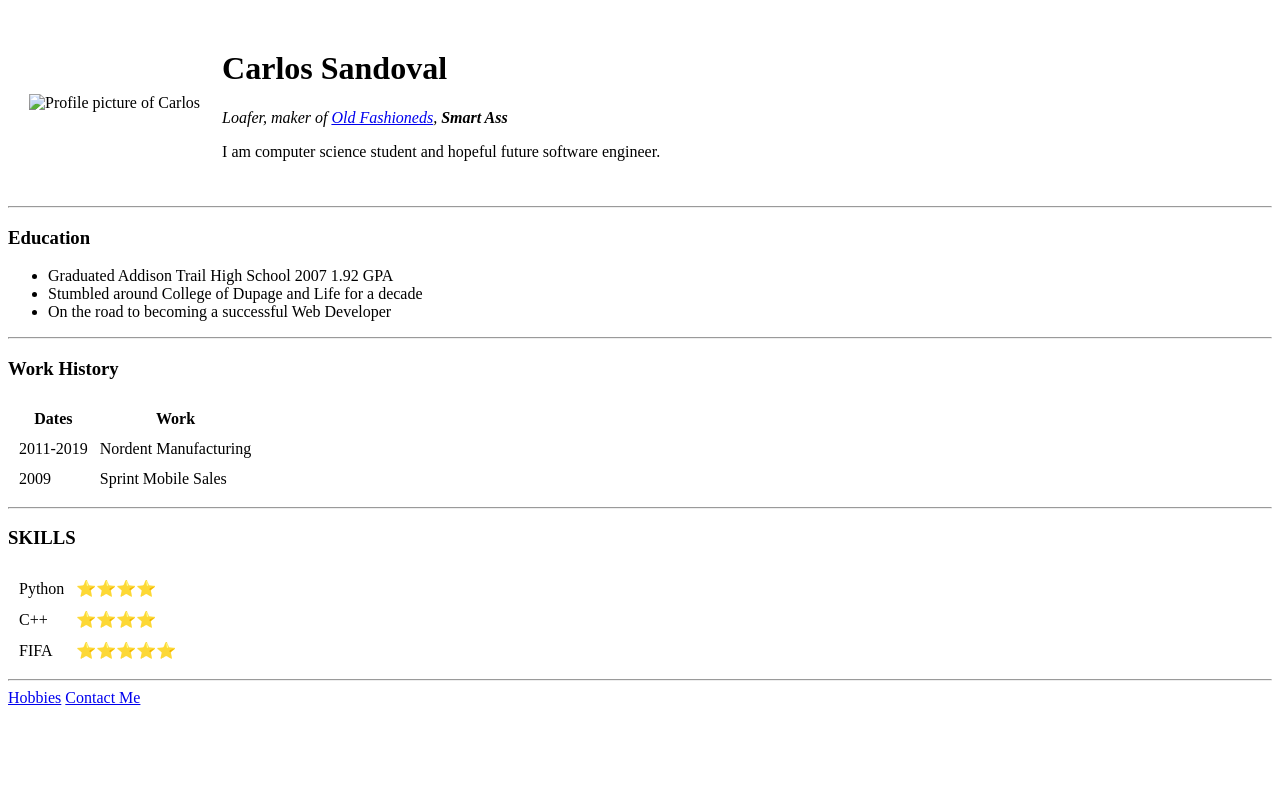
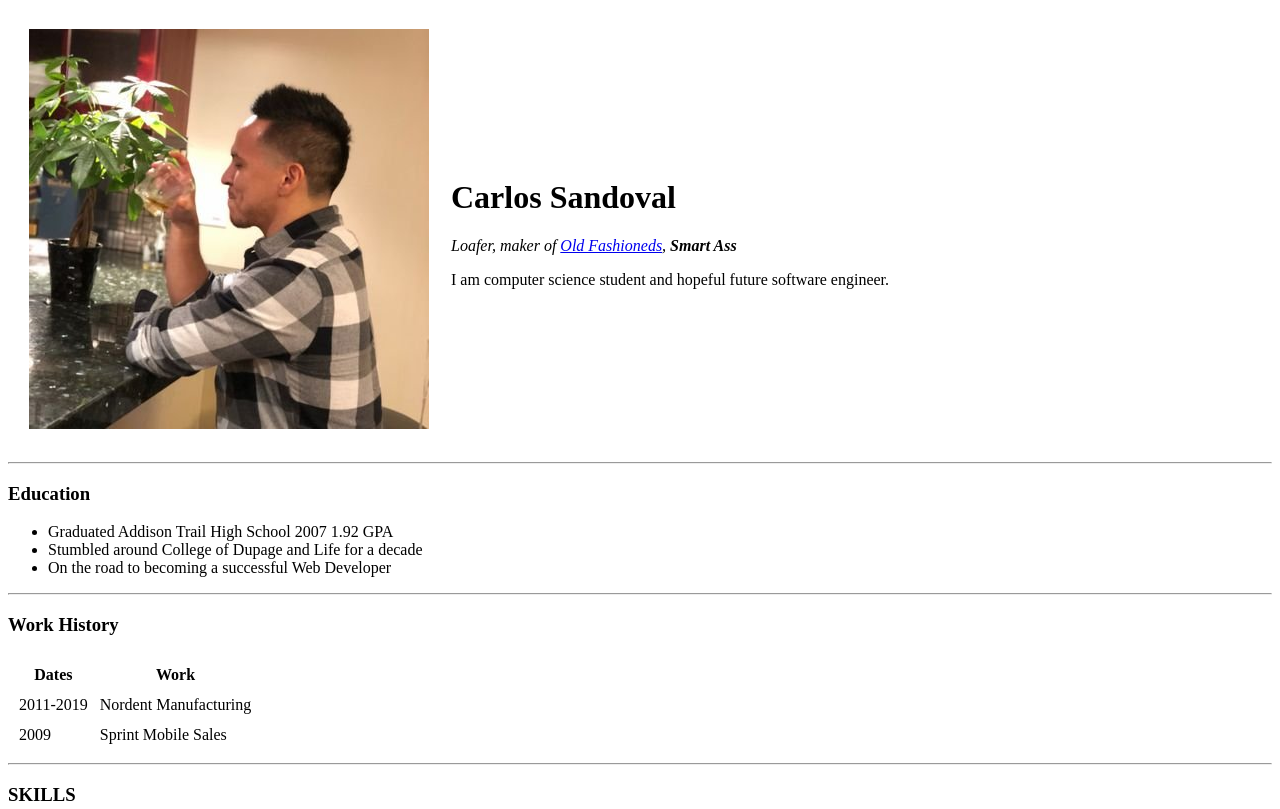
Before and after one commit to Carlos-88/CV, a plain HTML site: page index.html in a window 1280 px wide. Shown: the top 809 px of the page. Drawn offline with Linux system fonts and the light colour scheme.

Commit message:
Add files via upload

```diff
--- a/index.html
+++ b/index.html
@@ -8,7 +8,7 @@
 <body>
    <table cellspacing="20">
       <tr>
-         <td><img src="carlos.jpg" alt="Profile picture of Carlos"></td>
+         <td><img src="CV/images/carlos.jpg" alt="Profile picture of Carlos"></td>
          <td>
             <h1>Carlos Sandoval</h1>
             <p><em>Loafer, maker of <a href="https://www.esquire.com/food-drink/drinks/recipes/a3880/old-fashioned-drink-recipe/">Old Fashioneds</a>, <strong>Smart Ass</strong></em></p>
```
